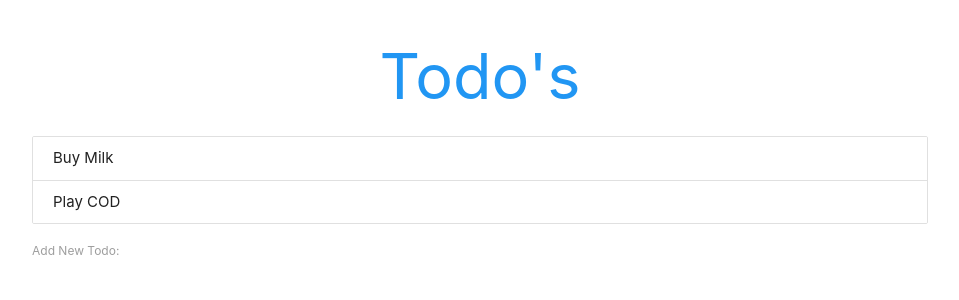
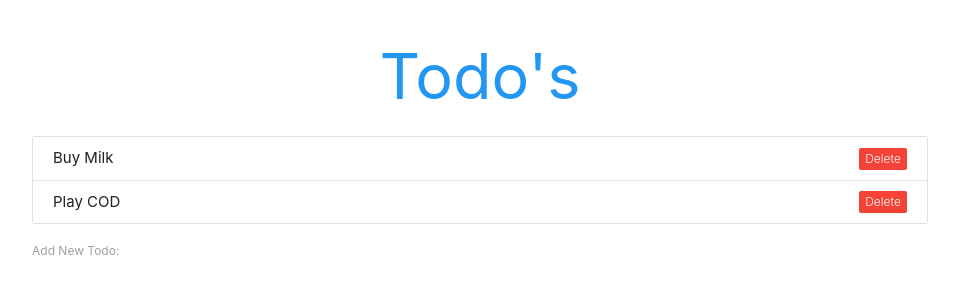
Before and after one commit to Sheyilaaw/react-todo-app, a React (Create React App) app: page / in a window 1280 px wide. Shown: the top 300 px of the page, without its empty margins (160-1119 px from the left). Built offline with nearby package versions, Linux system fonts and the light colour scheme.

Commit message:
Added delete button for each todo item

```diff
--- a/src/Todos.js
+++ b/src/Todos.js
@@ -5,7 +5,12 @@ const Todos = ({todos, deleteTodo}) => {
         todos.map(todo => {
             return (
                 <div className="collection-item" key={todo.id}>
-                    <span onClick={() => {deleteTodo(todo.id)}}>{todo.content}</span>
+                    <span>
+                        {todo.content}
+                        <span className="badge red" onClick={() => {deleteTodo(todo.id)}}>
+                            Delete
+                        </span>
+                    </span>
                 </div>
             )
         })
```
